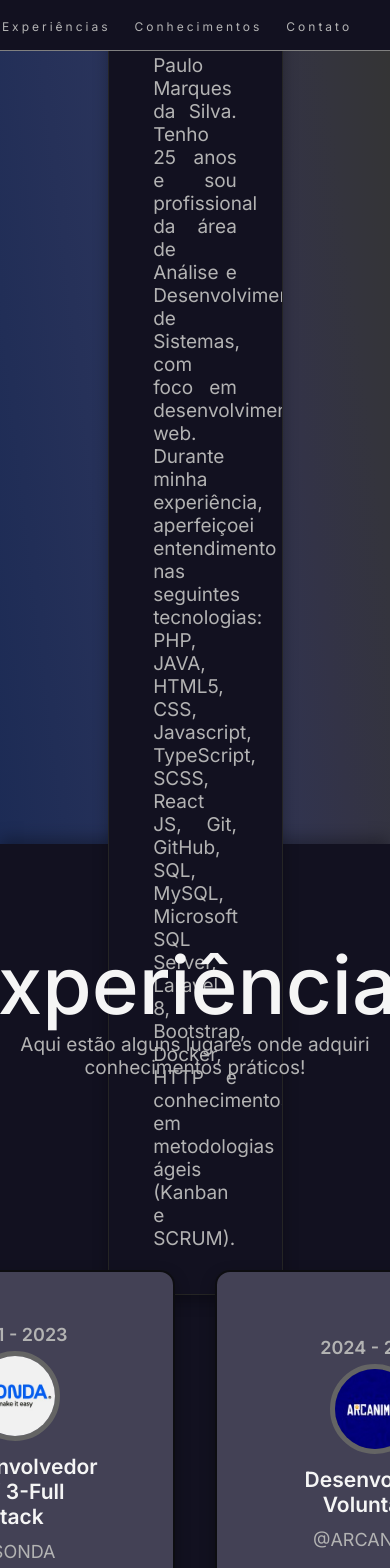
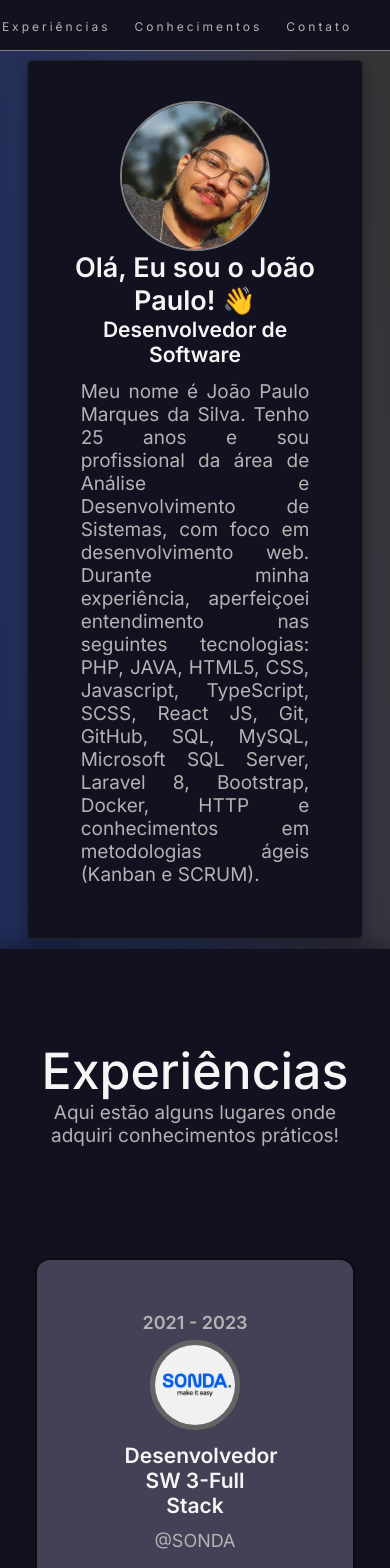
Before and after one commit to Joao1457/my-landing, a Next.js app: page / in a window 390 px wide. Shown: the top 1568 px of the page. Built offline with nearby package versions, Linux system fonts and the light colour scheme.

Commit message:
feat: responsividade

```diff
--- a/src/app/components/contact/contact.scss
+++ b/src/app/components/contact/contact.scss
@@ -93,3 +93,41 @@
         text-align: start;
     }
 }
+
+@media (max-width: 935px) {
+    .contact-card{
+        width: 522px;
+        height: 352px;
+     }
+
+     .contact-header{
+        padding: 0;
+     }
+
+
+     .contact-socials{
+        position: relative;
+        top: 68px;
+        right: 320px;
+     }
+
+}
+
+@media (max-width: 567px) {
+     .contact-card{
+        width: 396px;
+        height: 352px;
+     }
+
+     .contact-header{
+        padding: 0;
+     }
+
+
+     .contact-socials{
+        position: relative;
+        top: 68px;
+        right: 259px;
+     }
+
+}
--- a/src/app/components/experiencia/experience.scss
+++ b/src/app/components/experiencia/experience.scss
@@ -10,7 +10,7 @@
     margin: auto;
     background: var(--bg-primary);
     box-shadow: 0 -6px 15px rgba(0, 0, 0, 0.3);
-    gap: 100px;
+    gap: 20px;
     padding: 3%;
 }
 
@@ -84,3 +84,26 @@
 .exp-item{
     margin: 4%;
 }
+
+@media (max-width: 768px) {
+    .grid-exp{
+        display: flex;
+        flex-direction: column;
+        gap: 20px;
+    }
+
+}
+
+@media (max-width: 480px) {
+    .title{
+        h1{
+            font-size: 65px;
+        }
+    }
+
+    .grid-exp{
+        display: flex;
+        flex-direction: column;
+        gap: 20px;
+    }
+}
--- a/src/app/components/header/header.scss
+++ b/src/app/components/header/header.scss
@@ -74,6 +74,7 @@ a:hover {
         font-size: 12px;
       }
     }
+
 }
 @media (max-width: 600px) {
     .header {
--- a/src/app/components/skills/skill.scss
+++ b/src/app/components/skills/skill.scss
@@ -58,3 +58,38 @@
     margin-right: 20px;
     padding: 3px;
 }
+
+@media (max-width: 1263px) {
+    .technic{
+        grid-template-columns: auto auto auto;
+    }
+
+}
+
+@media (max-width: 945px) {
+    .technic{
+        grid-template-columns: auto auto;
+    }
+
+}
+
+@media (max-width: 768px) {
+    .title{
+        h1{
+            font-size: 65px;
+        }
+    }
+
+    .technic{
+        grid-template-columns: auto;
+    }
+
+}
+
+@media (max-width: 480px) {
+    .title{
+        h1{
+            font-size: 50px;
+        }
+    }
+}
--- a/src/app/page.tsx
+++ b/src/app/page.tsx
@@ -17,8 +17,8 @@ export default function Home() {
         <title>Landing</title>
       </head>
       <body>
-        <Header />
         <main className="container">
+          <Header/>
           <section className="home" id="home">
             <div className="card-home">
               <div className="card-header">
--- a/src/app/styles/home.scss
+++ b/src/app/styles/home.scss
@@ -4,9 +4,9 @@
     align-items: center;
     font-size: 18px;
     margin: auto;
-    width: 50%;
+    width:600px;
+    height:800px;
     padding: 10px;
-    height: 100vh;
   }
 
   .card-home {
@@ -18,8 +18,6 @@
     padding: 40px;
     width: auto;
     height: auto;
-    overflow-x: hidden;
-    overflow-y: auto;
     border: 1px solid rgb(37, 37, 37);
     border-radius: 5px;
     box-shadow: 0 6px 15px rgba(0, 0, 0, 0.3);
@@ -54,3 +52,30 @@
     text-align: justify;
     padding: 5%;
   }
+
+  /* Estilos para telas com largura máxima de 768px */
+@media (max-width: 768px) {
+    .home{
+      width:478px;
+      height:900px;
+      text-align: justify;
+      overflow-x: hidden;
+      overflow-y: auto;
+    }
+  }
+
+/* Estilos para telas com largura máxima de 480px */
+@media (max-width: 480px) {
+    .home{
+      width: 356px;
+      margin-top: 50px;
+      height:auto;
+    }
+
+    .card-footer{
+
+      p{
+        text-align:justify;
+      }
+    }
+}
```
